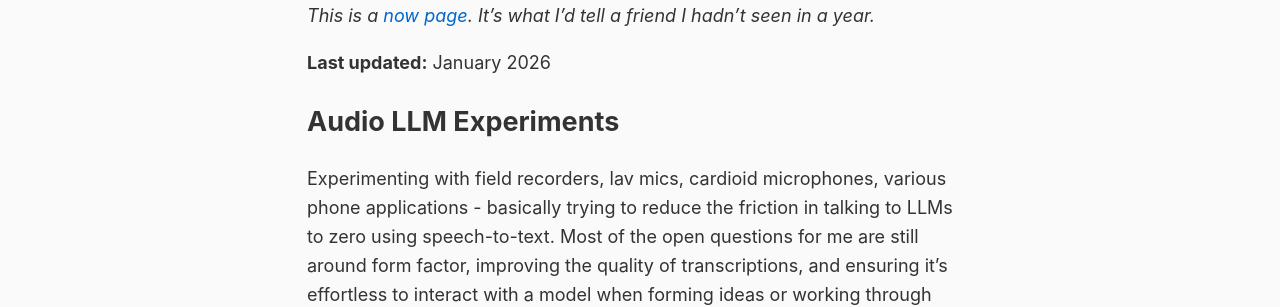
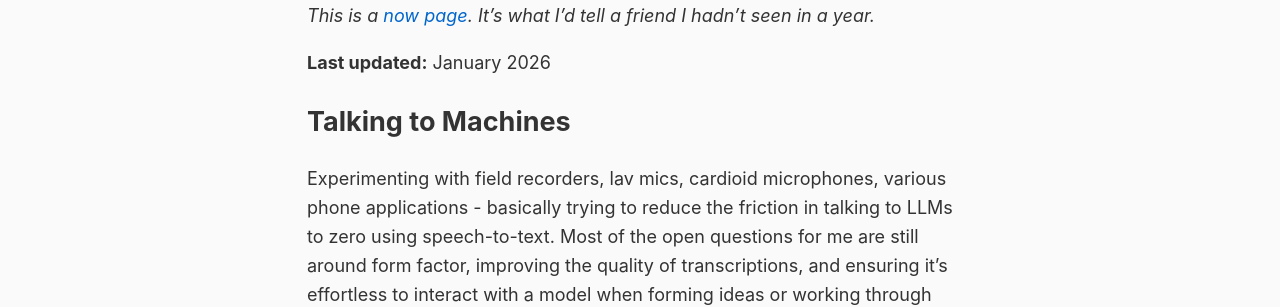
Before and after one commit to rob137/rob137.github.io, a Jekyll site: the page built from now.md, in a window 1280 px wide. Shown: the part 231-538 px from the top of the page. Built offline with Jekyll 4.4.1, drawn with Linux system fonts in a browser that asks for light colours.

Commit message:
Rename section to Talking to Machines
Co-Authored-By: Claude Opus 4.5 <noreply@anthropic.com>

```diff
--- a/now.md
+++ b/now.md
@@ -9,7 +9,7 @@ permalink: /now/
 
 **Last updated:** January 2026
 
-## Audio LLM Experiments
+## Talking to Machines
 
 Experimenting with field recorders, lav mics, cardioid microphones, various phone applications - basically trying to reduce the friction in talking to LLMs to zero using speech-to-text. Most of the open questions for me are still around form factor, improving the quality of transcriptions, and ensuring it's effortless to interact with a model when forming ideas or working through problems.
 
```
